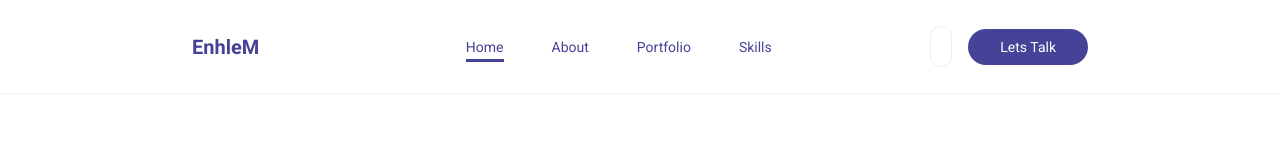
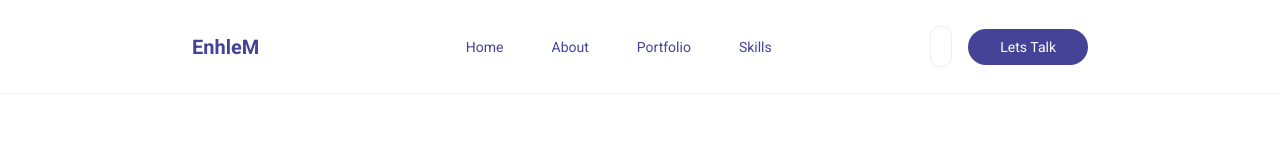
Before and after one commit to mbali92/personal-portfolio, a React (Vite) app: page /pms in a window 1280 px wide. Shown: the top 158 px of the page. Built offline with nearby package versions, Linux system fonts and the light colour scheme; some icons are missing.

Commit message:
fixed navbar links

```diff
--- a/src/components/Navbar.jsx
+++ b/src/components/Navbar.jsx
@@ -10,7 +10,7 @@
             <div className="page_row">
               <h6 id='logo'>EnhleM</h6>
               <div className="navlinks">
-                  <a className='active' href="/">Home</a>
+                  <a  href="/">Home</a>
                   <a href="#about_section">About</a>
                   <a href="#project_section">Portfolio</a>
                   <a href="#skills_section">Skills</a>
@@ -24,7 +24,7 @@
               </div>
           </div>
           <div style={{display:mobileLinks ?"block":"none"}} className="mobile_links">
-            <a href="">Home</a>
+            <a href="/">Home</a>
             <a href="#about_section">About</a>
             <a href="#project_section">Portfolio</a>
             <a href="#skills_section">Skills</a>
```
